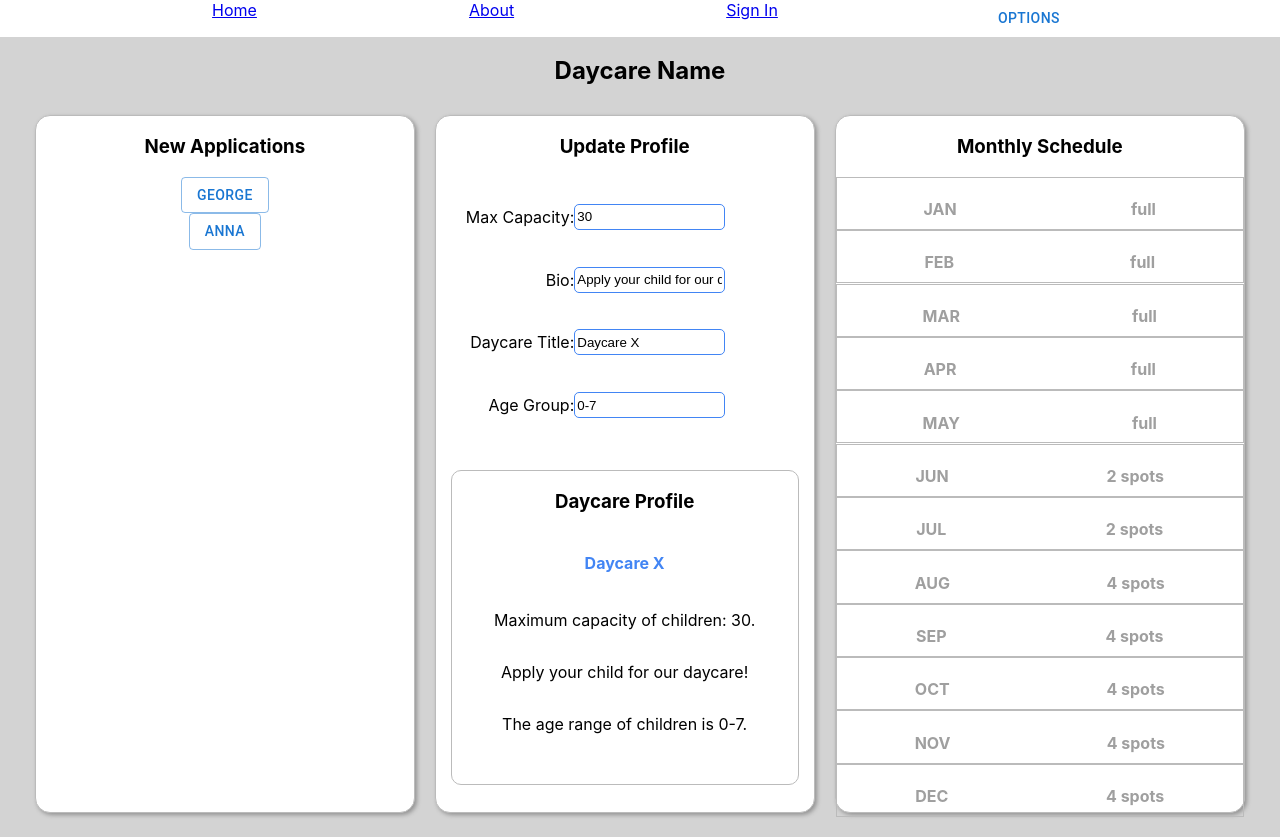
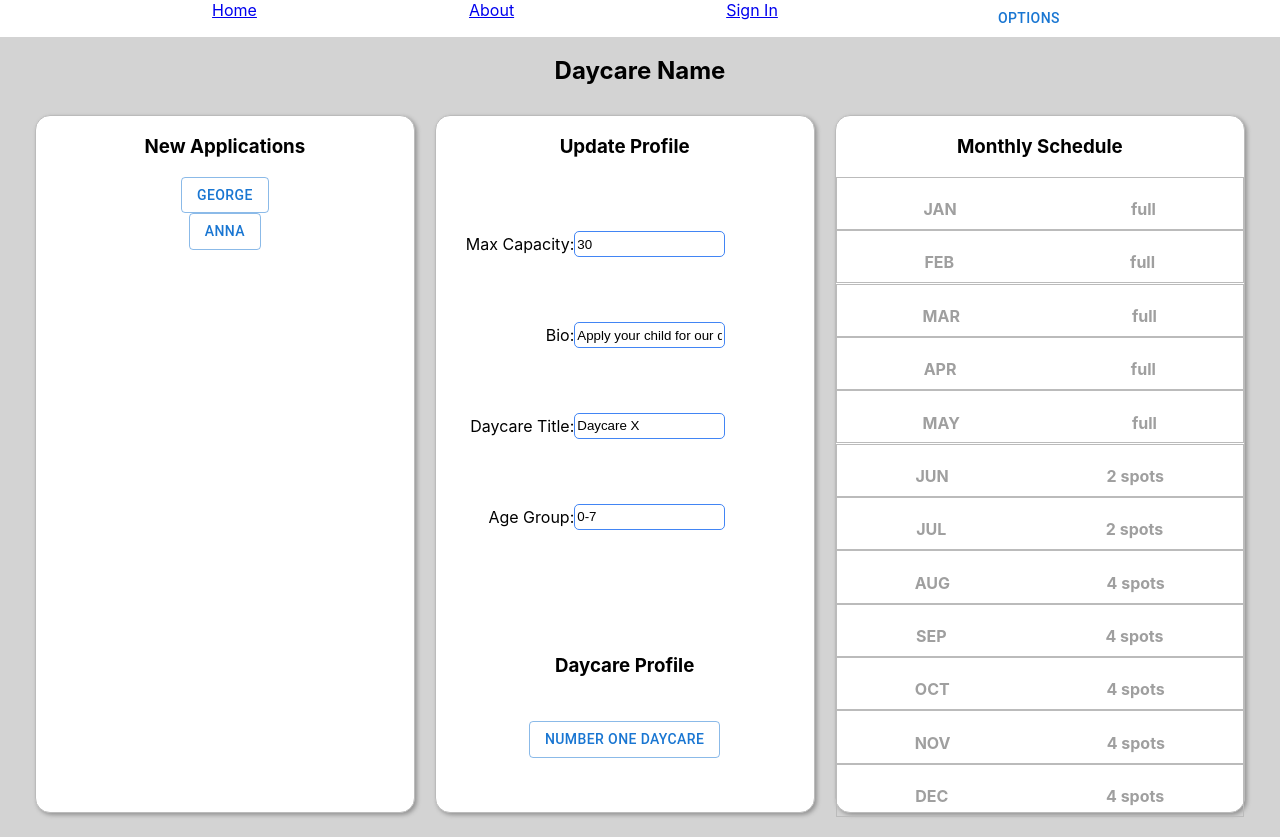
Before and after one commit to bijon7/onestop-daycare, a React (Create React App) app in the folder frontend/: page / in a window 1280 px wide. Built offline with nearby package versions, Linux system fonts and the light colour scheme.

Commit message:
use daycare profile component to display profile

```diff
--- a/frontend/src/pages/AdminDashboard.js
+++ b/frontend/src/pages/AdminDashboard.js
@@ -1,6 +1,7 @@
 import { useState } from "react";
 import "./AdminDashboard.scss";
 import ChildProfile from "../components/ChildProfile";
+import DaycareProfile from "../components/DaycareProfile";
 
 const calendarData = {
   name: "Daycare X",
@@ -35,9 +36,30 @@ const testData = {
       special_req: "Eats Vegetarian, Lactose Intolerant",
       guardian: 1
     }
+  ],
+  shortList: [
+    {
+      id: 1,
+      guardian_id: 1,
+      daycare_id: 1
+    }
   ]
 }
 
+const testUser = {
+  guardian: [
+    {
+      id: 1,
+      name: "Allen Miller",
+      phone: "555 555 5555",
+      email: "allen.miller@email.com",
+      child: [1, 2]
+    }
+  ]
+}
+
+const guardian_id = testUser.guardian[0].id;
+const guardianShortList = testData.shortList.filter((data) => data.guardian_id === guardian_id );
 
 const AdminDashboard = () => {
 
@@ -87,10 +109,17 @@ const AdminDashboard = () => {
             </form>
             <div className="displayed-profile">
               <h3>Daycare Profile</h3>
+              {/*
               <h4 id="daycare-title">{title}</h4>
               <p>Maximum capacity of children: {capacity}.</p>
               <p>{bio}</p>
-              <p>The age range of children is {age}.</p>
+              <p>The age range of children is {age}.</p> */}
+              <DaycareProfile
+                key={guardianShortList[0].id}
+                id={guardianShortList[0].id}
+                guardian={testUser.guardian[0]} // should be a cookie
+                daycare={guardianShortList[0].daycare_id}
+              />
             </div>
           </div>
         </div>
--- a/frontend/src/pages/AdminDashboard.scss
+++ b/frontend/src/pages/AdminDashboard.scss
@@ -65,7 +65,7 @@ label {
   display: flex;
   flex-direction: column;
   justify-content: space-evenly;
-  height: 40%;
+  height: 60%;
   padding-right: 15%;
 }
 
@@ -77,12 +77,13 @@ label {
 }
 
 .displayed-profile {
-  border: 1.5px solid rgb(187, 187, 187);
+  //border: 1.5px solid rgb(187, 187, 187);
   border-radius: 10px;
-  height: 45%;
+  height: 25%;
   margin: 15px;
   display: flex;
   flex-direction: column;
+  justify-content: space-evenly;
 }
 
 #submit-button {
```
